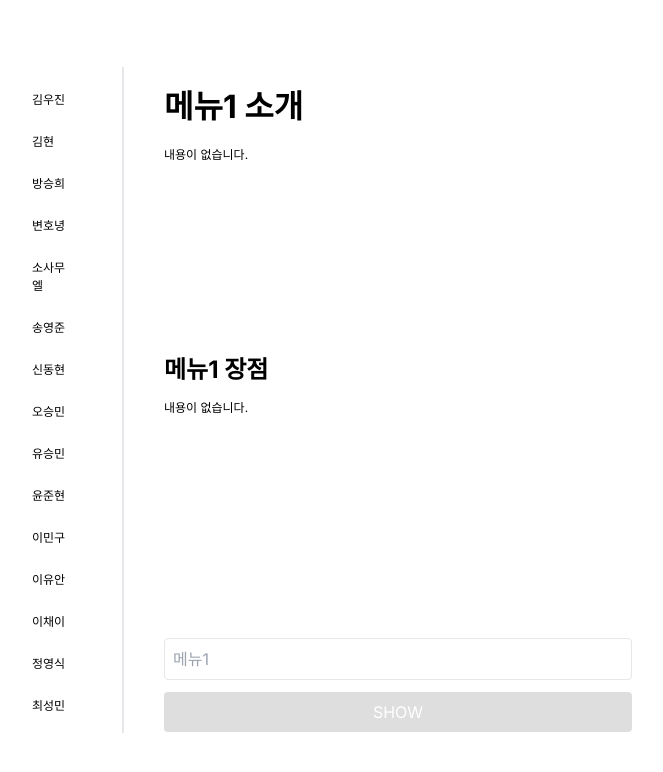
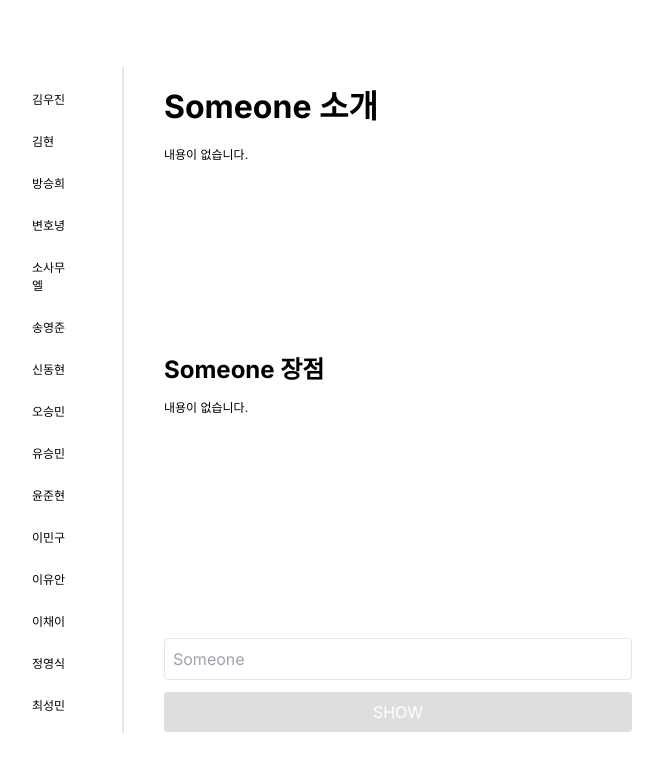
Before and after one commit to YoonJieut/Notebook, a Next.js app in the folder app/: page / in a window 1280 px wide. Shown: the top 772 px of the page, without its empty margins (312-975 px from the left). Built offline with nearby package versions, Linux system fonts and the light colour scheme.

Commit message:
fix : 초기값 변경

```diff
--- a/app/src/app/page.tsx
+++ b/app/src/app/page.tsx
@@ -7,7 +7,7 @@ import Content from '@/components/Content';
 import Search from '@/components/Search';
 
 const HomePage = () => {
-  const [selectedMenu, setSelectedMenu] = useState('메뉴1');
+  const [selectedMenu, setSelectedMenu] = useState('Someone');
 
   const handleMenuSelect = (menuName: string) => {
     setSelectedMenu(menuName);
```
